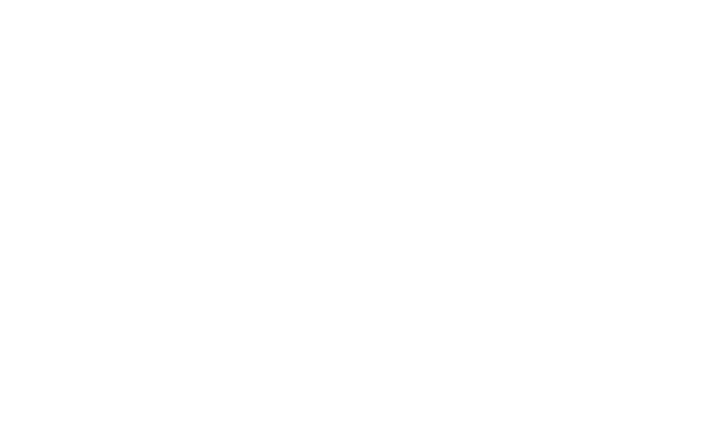
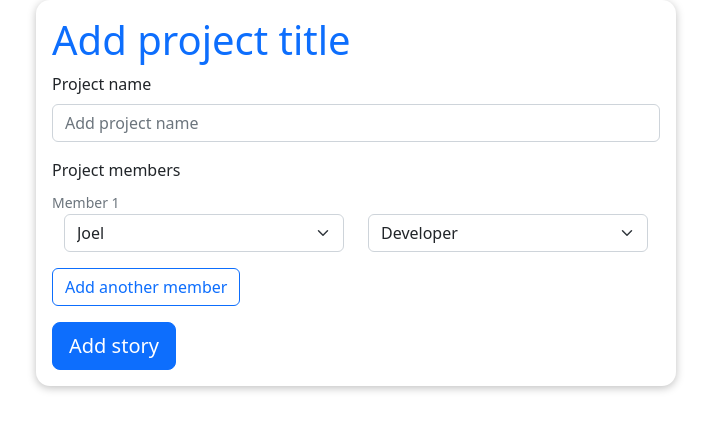
Before and after one commit to shanji97/SMRPOmarduk, a React (Create React App) app in the folder frontend/: page /add-project in a window 1280 px wide. Before the commit this address had no page. Shown: the top 430 px of the page, without its empty margins (284-995 px from the left). Built offline with nearby package versions, Linux system fonts and the light colour scheme.

Commit message:
add project form

```diff
--- a/frontend/src/App.tsx
+++ b/frontend/src/App.tsx
@@ -1,38 +1,42 @@
-import React, {Fragment} from 'react';
-import {BrowserRouter as Router, Routes, Route} from "react-router-dom";
-import './App.css';
+import React, { Fragment } from "react";
+import { BrowserRouter as Router, Routes, Route } from "react-router-dom";
+import "./App.css";
 import Home from "./pages/Home";
 import AddUser from "./pages/AddUser";
-import Login from './pages/Login';
-import ChangePassword from './pages/ChangePassword';
-import AddStory from './pages/AddStory';
+import Login from "./pages/Login";
+import ChangePassword from "./pages/ChangePassword";
+import AddStory from "./pages/AddStory";
 import Users from "./pages/Users";
+import AddProject from "./pages/AddProject";
 
-import 'bootstrap/dist/css/bootstrap.min.css';
+import "bootstrap/dist/css/bootstrap.min.css";
 
 function App() {
   return (
     <Fragment>
       <Router>
         <Routes>
-              <Route path='/' element={<Home />}/>
-              <Route path='/add-user' element={
+          <Route path="/" element={<Home />} />
+          <Route
+            path="/add-user"
+            element={
               <AddUser
                 isEdit={false}
-                      usernameInit=''
-                      passwordInit=''
-                      firstNameInit=''
-                      lastNameInit=''
-                      emailInit=''
+                usernameInit=""
+                passwordInit=""
+                firstNameInit=""
+                lastNameInit=""
+                emailInit=""
                 isAdminInit={false}
                 handleClose={() => {}}
               />
             }
           />
-              <Route path='/login' element={<Login />} />
-              <Route path='/change-password' element={<ChangePassword />} />
-              <Route path='/add-story' element={<AddStory />} />
-              <Route path='/users' element={<Users />} />
+          <Route path="/login" element={<Login />} />
+          <Route path="/change-password" element={<ChangePassword />} />
+          <Route path="/add-story" element={<AddStory />} />
+          <Route path="/users" element={<Users />} />
+          <Route path="/add-project" element={<AddProject />} />
         </Routes>
       </Router>
     </Fragment>
--- /dev/null
+++ b/frontend/src/pages/AddProject.tsx
@@ -0,0 +1,166 @@
+import { useState } from "react";
+import { Button } from "react-bootstrap";
+import Card from "../components/Card";
+import { Form } from "react-bootstrap";
+
+import Container from "react-bootstrap/Container";
+import Row from "react-bootstrap/Row";
+import Col from "react-bootstrap/Col";
+
+import classes from "./AddProject.module.css";
+import useValidateForm from "../hooks/useValidateForm";
+
+const AddStory = () => {
+  const [projectData, setProjectData] = useState({
+    name: "",
+    members: [{}],
+  });
+
+  const { name, members } = projectData;
+
+  // TODO get this from backend -> is there a user class i can use here?
+  const users: string[] = ["Joel", "Ellie", "Marlene"];
+
+  // TODO check doubling of project name
+
+  const addInputHandler = () => {
+    console.log();
+    setProjectData((prevProjectData) => ({
+      ...prevProjectData,
+      members: [...prevProjectData.members, ""],
+    }));
+  };
+
+  const userDataChangedHandler = (e: any) => {
+    console.log();
+    setProjectData((prevProjectData) => ({
+      ...prevProjectData,
+      [e.target.name]: e.target.value,
+    }));
+  };
+
+  const testInputChangedHandler = (e: any, index: number) => {
+    console.log();
+    // setStoryData((prevStoryData) => {
+    //   const newTestsData: string[] = [...prevStoryData.tests];
+    //   newTestsData[index] = e.target.value;
+    //   return { ...prevStoryData, tests: newTestsData };
+    // });
+  };
+
+  const selectInputChangedHandler = (
+    e: React.ChangeEvent<HTMLSelectElement>
+  ) => {
+    //   setStoryData((prevStoryData) => ({
+    //     ...prevStoryData,
+    //     priority: +e.target.value,
+    //   }));
+  };
+
+  const checkBusinessValue = () => {
+    // businessValue < 0 || businessValue > 10
+    //   ? setBusinessValueError(true)
+    //   : setBusinessValueError(false);
+  };
+
+  const submitFormHandler = (e: React.FormEvent<HTMLFormElement>) => {
+    e.preventDefault();
+
+    // TODO send data to backend via service
+    // console.log(storyData);
+
+    // setStoryData({
+    //   title: "",
+    //   description: "",
+    //   tests: [""],
+    //   priority: 3,
+    //   businessValue: 5,
+    // });
+  };
+
+  return (
+    <Card>
+      <h1 className="text-primary">Add project title</h1>
+      <Form onSubmit={submitFormHandler}>
+        <Form.Group className="mb-3" controlId="form-title">
+          <Form.Label>Project name</Form.Label>
+          <Form.Control
+            placeholder="Add project name"
+            name="name"
+            value={name}
+            onChange={userDataChangedHandler}
+          />
+        </Form.Group>
+
+        <Form.Group
+          className={`mb-3 ${classes.testsGroup}`}
+          controlId="form-tests"
+        >
+          <Form.Label>Project members</Form.Label>
+          <Form.Group className="mb-3" controlId="form-tests">
+            {projectData.members.map((member, index) => (
+              <Form.Group
+                key={index /* TODO this should be user id not index */}
+              >
+                <Form.Text className="text-secondary">{`Member ${
+                  index + 1
+                }`}</Form.Text>
+                <Container>
+                  <Row>
+                    <Col>
+                      <Form.Select
+                        aria-label="Select member"
+                        onChange={selectInputChangedHandler}
+                        name="member"
+                      >
+                        {users.map((user, index) => (
+                          <option
+                            key={
+                              index /* TODO this should be user id not index */
+                            }
+                            value={user}
+                          >
+                            {user}
+                          </option>
+                        ))}
+                      </Form.Select>
+                    </Col>
+                    <Col>
+                      <Form.Select
+                        aria-label="Select member role"
+                        onChange={selectInputChangedHandler}
+                        name="role"
+                      >
+                        <option value="0">Developer</option>
+                        <option value="1">Scrum master</option>
+                        <option value="2">Product owner</option>
+                      </Form.Select>
+                    </Col>
+                  </Row>
+                </Container>
+              </Form.Group>
+            ))}
+          </Form.Group>
+
+          <Button
+            variant="outline-primary"
+            type="button"
+            onClick={addInputHandler}
+          >
+            Add another member
+          </Button>
+        </Form.Group>
+        <Button
+          variant="primary"
+          type="submit"
+          size="lg"
+          disabled={false /* TODO */}
+        >
+          Add story
+        </Button>
+      </Form>
+    </Card>
+  );
+};
+
+export default AddStory;
```
Also changed, not shown: frontend/src/pages/AddProject.module.css (added), 1 other file (tests, documents, lock files or other folders). Lines whose indentation alone changed are shown as unchanged.
